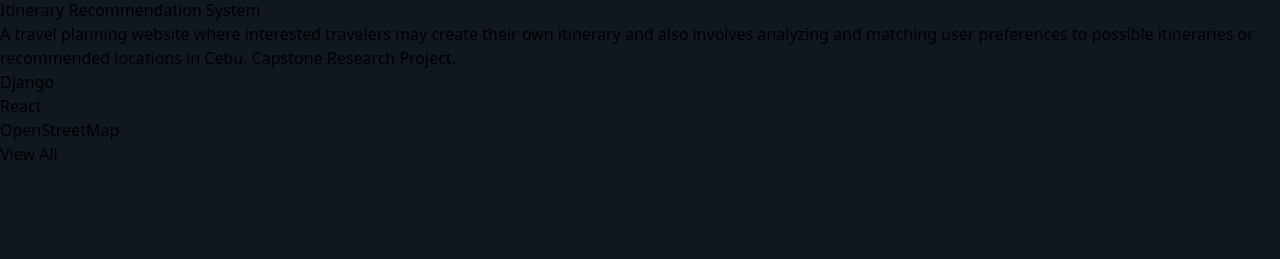
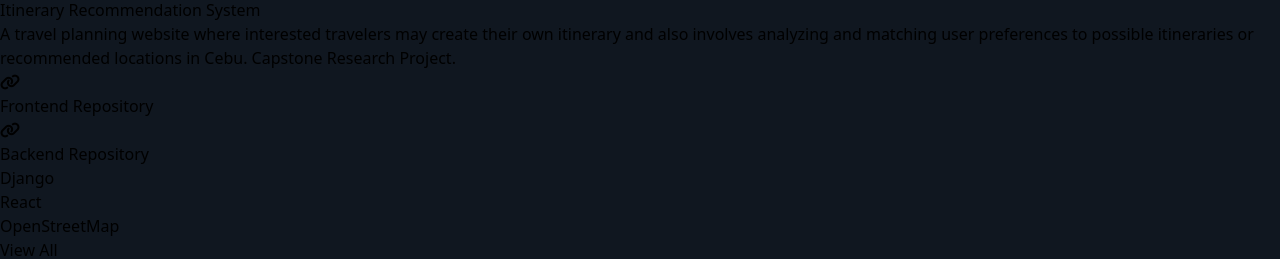
Before and after one commit to Arc-Data/arc-data.github.io, a React (Vite) app: page / in a window 1280 px wide. Shown: the part 1082-1341 px from the top of the page. Before the commit the page ends 1248 px from the top, so only its background shows below. Built offline with nearby package versions, Linux system fonts and the light colour scheme.

Commit message:
improved interactivity

```diff
--- a/src/pages/Home.jsx
+++ b/src/pages/Home.jsx
@@ -15,26 +15,26 @@
                         <h1 className="text-6xl font-bold text-blue-500 md:text-4xl lg:text-5xl">Arc</h1>
                         <p className="overflow-hidden text-lg md:mt-3 text-slate-400">I Build Full Stack Web Applications.</p>
                         <p className="h-10 text-lg text-slate-600 md:mt-3">Graduating from College Soon</p>
-                        <nav className="hidden mt-3 md:block">
-                            <button onClick={() => scrollIntoView("section1")} className="flex items-center gap-2 px-2 py-3">
-                                <span className="w-4 h-2 bg-blue-800 rounded"></span>
+                        <nav className="hidden mt-3 md:grid *:w-full  *:border-blue-500 *:rounded md:gap-2">
+                            <button onClick={() => scrollIntoView("section1")} className="flex items-center gap-2 px-2 py-3 group hover:bg-blue-500">
+                                <span className="w-4 h-2 bg-blue-800 rounded group-hover:w-8 group-hover:bg-white"></span>
                                 <p className="uppercase">About Me</p>
                             </button>
-                            <button onClick={() => scrollIntoView("section2")} className="flex items-center gap-2 px-2 py-3">
-                                <span className="w-4 h-2 bg-blue-800 rounded"></span>
+                            <button onClick={() => scrollIntoView("section2")} className="flex items-center gap-2 px-2 py-3 group hover:bg-blue-500">
+                                <span className="w-4 h-2 transition ease-in-out bg-blue-800 rounded delay-10 group-hover:w-8 group-hover:bg-white"></span>
                                 <p className="uppercase">Projects</p>
                             </button>
                         </nav>
                     </div>
                     <div className="flex justify-center gap-4 mt-4 md:mt-16 md:flex-col">
-                        <div className="flex items-center gap-4">
+                        <Link to="https://github.com/Arc-Data" className="flex items-center gap-4">
                             <i className="fa-brands fa-github fa-lg"></i>
                             <p className="hidden md:block">Github</p>
-                        </div>
-                        <div className="flex items-center gap-4">
+                        </Link>
+                        <Link to="https://www.linkedin.com/in/marc-stephen-gabres-5b04712b3/" className="flex items-center gap-4">
                             <i className="fa-brands fa-linkedin-in fa-lg"></i>
                             <p className="hidden md:block">LinkedIn</p>
-                        </div>
+                        </Link>
                     </div>
                 </header>
                 <main className="flex flex-col *:px-[1.5rem] gap-40 mt-10 text-sm md:w-3/4 md:flex-1 md:text-left">
@@ -48,20 +48,30 @@
                             Outside of programming, my interests lie in anime, light novels and visual novels, and I have been studying Japanese language in my free time.
                         </p>
                         <div className="flex justify-center gap-4 md:justify-start">
-                            <button className="px-4 py-3 mt-6 bg-transparent border border-white rounded">Contact Me</button>
-                            <button className="px-4 py-3 mt-6 bg-blue-800 rounded hover:bg-blue-700">Download CV</button>
+                            <button className="px-4 py-3 mt-6 uppercase bg-transparent border border-white rounded shadow-xl hover:border-cyan-500">Contact Me</button>
+                            <button className="px-4 py-3 mt-6 uppercase bg-blue-800 rounded shadow-xl hover:bg-blue-700">Download CV</button>
                         </div>
                     </div>
                     <div className="py-10 text-base text-slate-200" id="section2">
                         <h2 className="text-xl font-bold text-center uppercase md:text-left text-slate-500">Featured Projects</h2>
                         <div className="grid mt-4 *:py-4">
                             <div>
-                                <div className="grid px-4 py-6 rounded md:grid-cols-3 gap-x-5 gap-y-8 md:gap-y-8 hover:bg-slate-800 hover:cursor-pointer">
-                                    <img src="irs.png" alt="" className="object-cover col-span-3 rounded md:col-span-1"/>
+                                <div className="grid px-4 py-6 rounded group md:grid-cols-3 gap-x-5 gap-y-8 md:gap-y-8 hover:bg-slate-800 hover:cursor-pointer">
+                                    <img src="irs.png" alt="" className="object-cover col-span-3 border-2 border-gray-300 rounded group-hover:border-cyan-500 md:col-span-1"/>
                                     <div className="col-span-3 md:col-span-2">
-                                        <h2 className="text-lg font-medium text-center md:text-left">Itinerary Recommendation System</h2>
+                                        <h2 className="text-lg font-medium text-center group-hover:text-blue-400 md:text-left">Itinerary Recommendation System</h2>
                                         <p className="mt-2 text-md">A travel planning website where interested travelers may create their own itinerary and also involves analyzing and matching user preferences to possible itineraries or recommended locations in Cebu. Capstone Research Project.</p>
-                                        <div className="flex flex-wrap justify-center gap-2 mt-6 md:justify-normal">
+                                        <div className="mt-4 flex justify-center md:justify-between gap-4 *:items-center *:flex *:gap-2">
+                                            <div>
+                                                <i class="fa-solid fa-link"></i>
+                                                <p>Frontend Repository</p>
+                                            </div>
+                                            <div>
+                                                <i class="fa-solid fa-link"></i>
+                                                <p>Backend Repository</p>
+                                            </div>
+                                        </div>
+                                        <div className="flex flex-wrap justify-center gap-2 mt-4 md:justify-normal">
                                             <div className="px-4 py-1 text-sm rounded-2xl bg-cyan-500">Django</div>
                                             <div className="px-4 py-1 text-sm rounded-2xl bg-cyan-500">React</div>
                                             <div className="px-4 py-1 text-sm rounded-2xl bg-cyan-500">OpenStreetMap</div>
@@ -69,7 +79,6 @@
                                     </div>
                                 </div>
                             </div>
-
                         </div>
                         <div className="text-right">View All</div>
                     </div>
```
